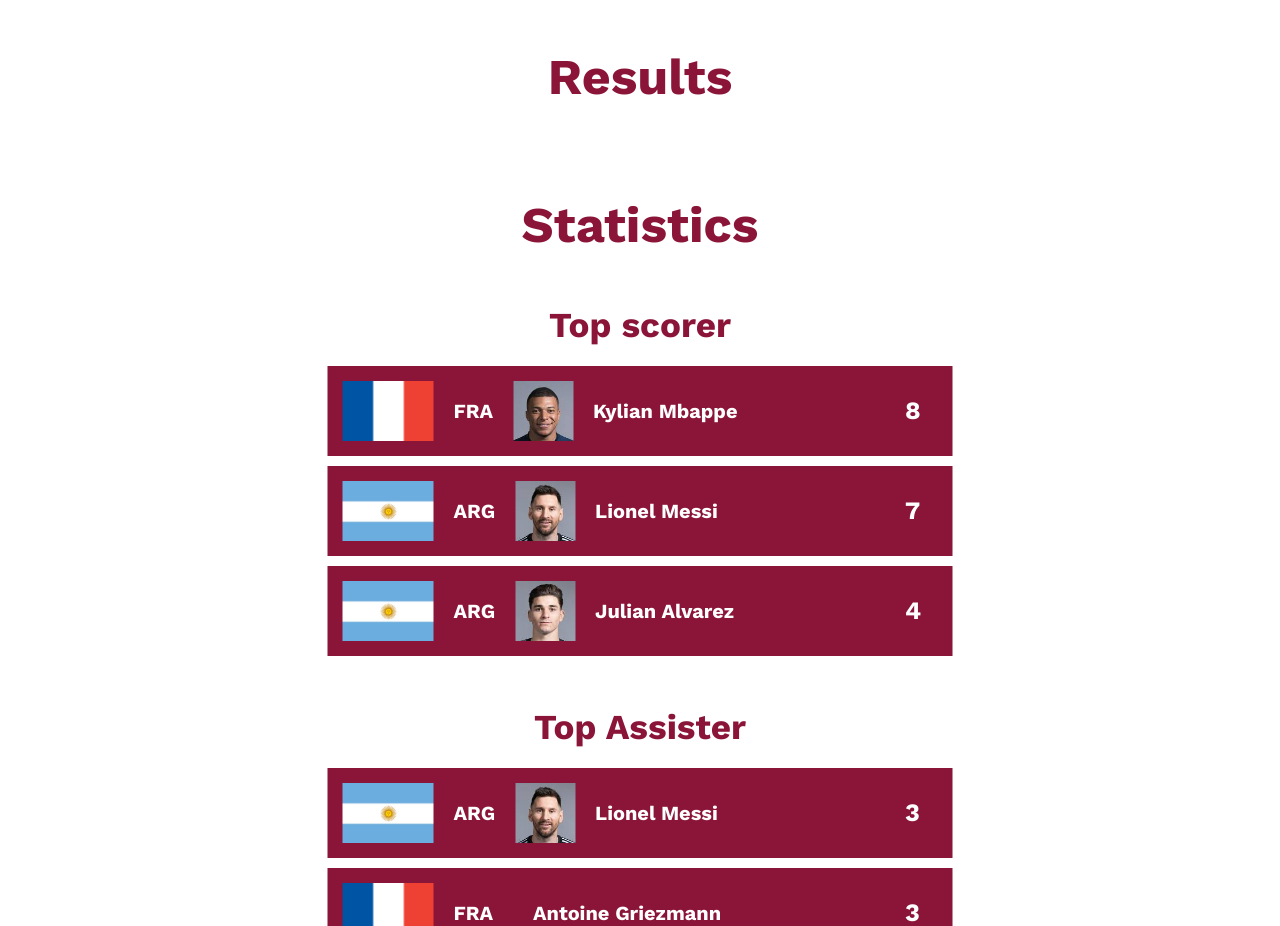
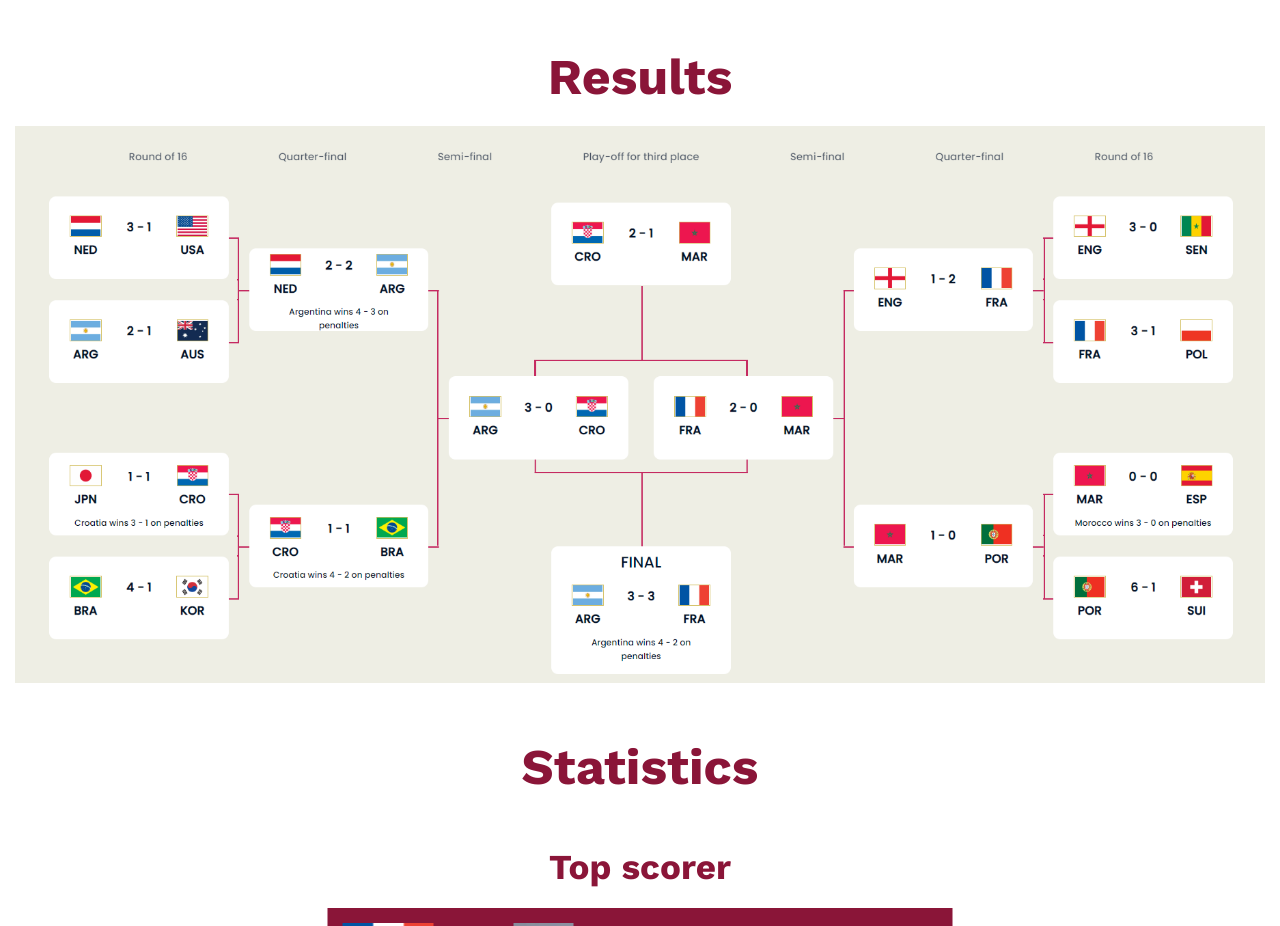
Before and after one commit to karimhelal/Fifa-World-Cup-Qatar-2022, a plain HTML site: page index.html in a window 1280 px wide. Shown: the part 5220-6146 px from the top of the page. Drawn offline with nearby package versions, Linux system fonts and the light colour scheme; the site is published under a folder, as on GitHub Pages, so addresses that start at the root find nothing; a web font is replaced by a local one.

Commit message:
Update index.html

```diff
--- a/index.html
+++ b/index.html
@@ -163,7 +163,7 @@
           <h2>Results</h2>
         </div>
         <div class="result-img">
-          <img src="/Images/Capture.PNG" alt="">
+          <img src="./Images/Capture.PNG" alt="">
         </div>
       </div>
     </div>
```
